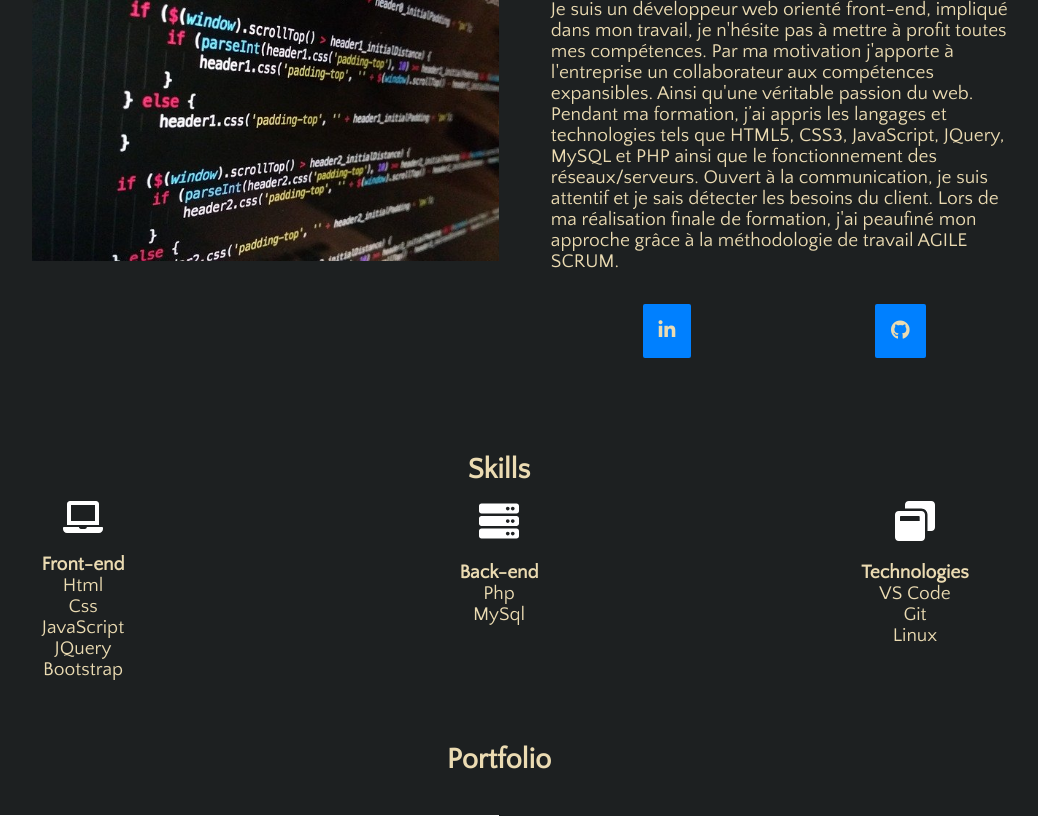
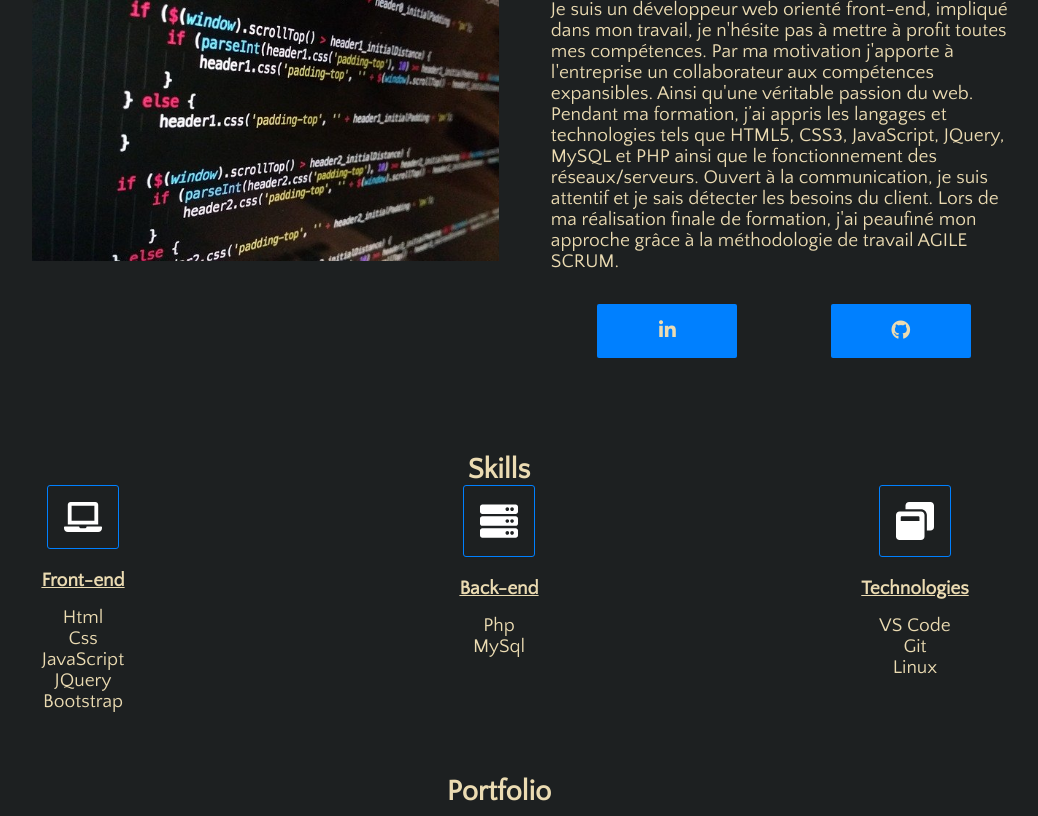
Before and after one commit to prilic/Portfolio-2020-Front-end-, a PHP site: page / in a window 1280 px wide. Shown: the part 928-1744 px from the top of the page, without its empty margins (141-1179 px from the left). Run offline with PHP 8.4, Linux system fonts and the light colour scheme; some libraries are stand-ins or nearby versions.

Commit message:
add border to skill icon, spacing h4 and modify intro button

```diff
--- a/css/style.css
+++ b/css/style.css
@@ -149,7 +149,11 @@ nav a{
 #about #about-content img{
     width: 100%;
 }
-  /*Skills*/
+#intro-btn span{
+    width: 140px;
+    text-align: center;
+}
+/*Skills*/
 #flex-contener{
     display: flex;
     justify-content: space-evenly;
@@ -160,10 +164,17 @@ nav a{
     /*color: #777777;*/
 }
 .skills-set img{
+    border: 1px solid #0080ff;
+    border-radius: 3px;
     width: 4.5rem;
     padding: 1rem;
 }
+h4{
+    padding: 1rem;
+    text-decoration: underline;
+}
   /*Portfolio*/
+}
 .project .btn{
     display: inline-block;
 }
```
